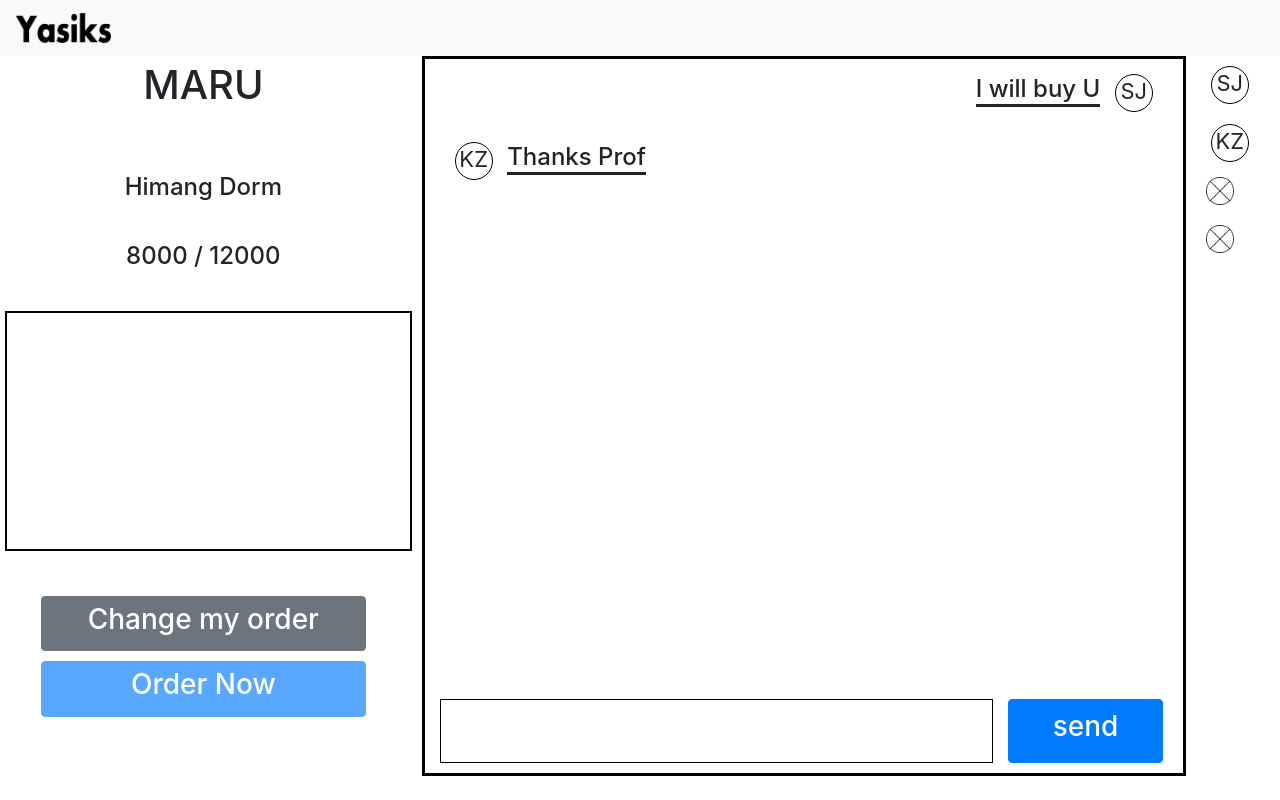
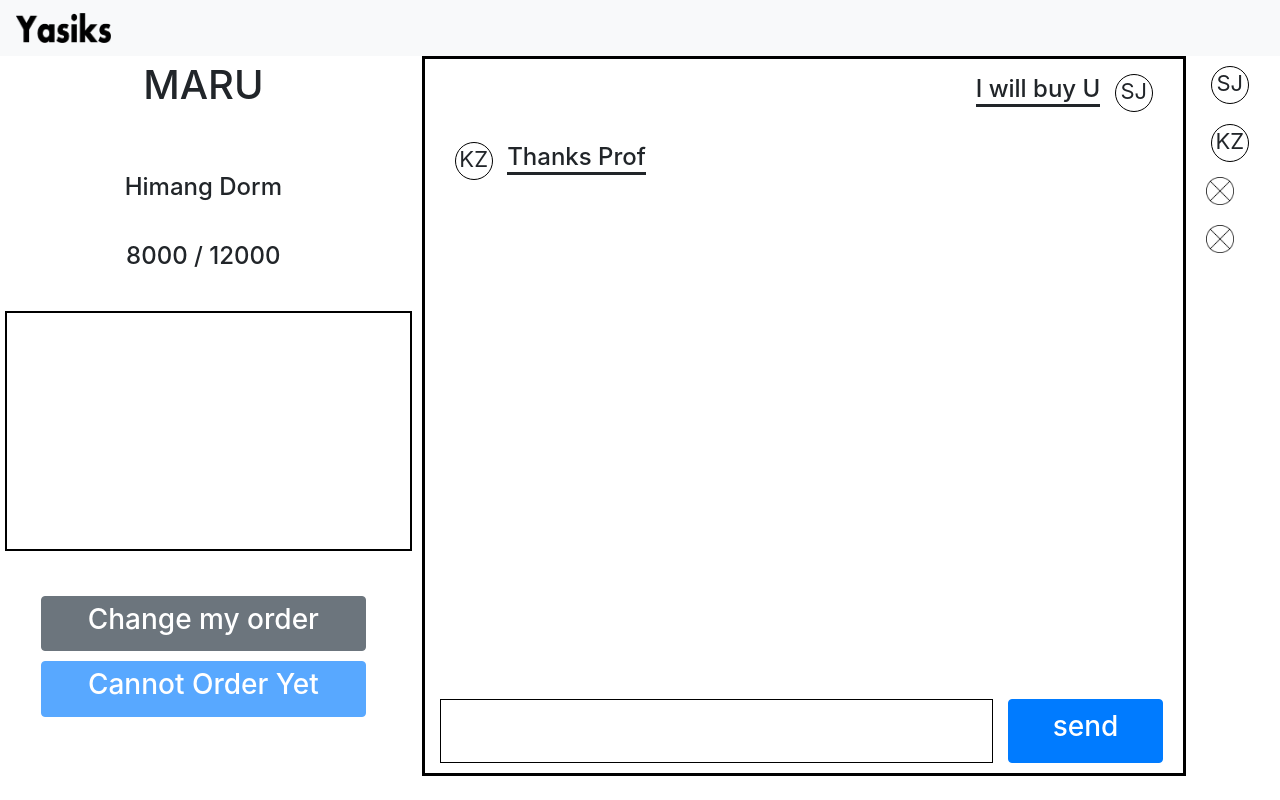
Before and after one commit to leesh6796/FoodGrouper, a website: page views/room.html in a window 1280 px wide. Drawn offline with nearby package versions, Linux system fonts and the light colour scheme; files whose address does not match are found by name.

Commit message:
added restaurant phone number feature

```diff
--- a/views/room.html
+++ b/views/room.html
@@ -20,7 +20,8 @@
 				<div id="price"></div>
 				<div class="container" id="order"></div>
 				<a href="#" class="btn btn-secondary" data-toggle="modal" data-target="#change-order-modal"><h3>Change my order</h3></a>
-				<a href="#" class="btn btn-primary disabled" ><h3>Order Now</h3></a>
+				<a href="#" class="btn btn-primary disabled"><h3 id="maycall">Cannot Order Yet</h3></a>
+				<!-- <a href="#" class="btn btn-primary disabled"><h3 id="maycall">Call 010GARROSH</h3></a> -->
 			</div>
 			<div class="col-7 chat">
 				<ul class="chat-log">
```
